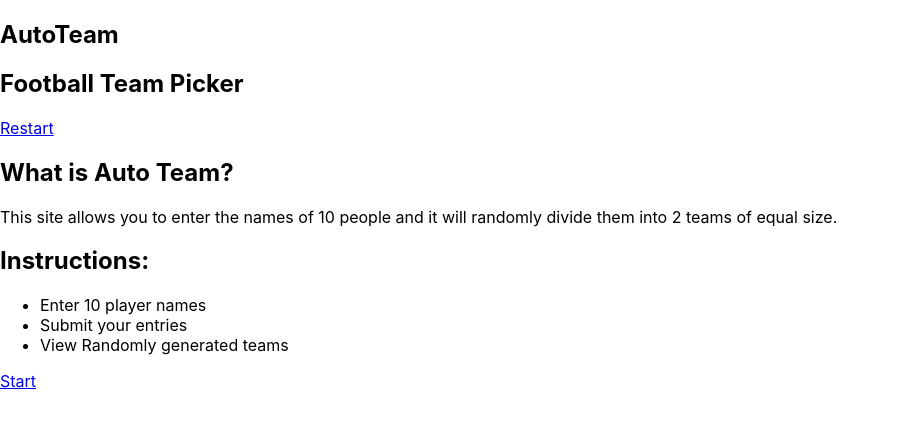
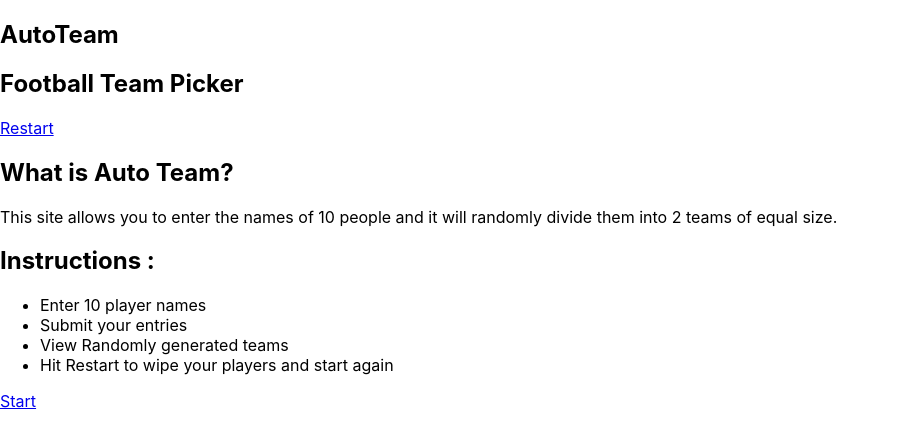
Before and after one commit to maslenm/football-team-generator, a React (Create React App) app: page / in a window 1280 px wide. Shown: the top 448 px of the page, without its empty margins (0-899 px from the left). Built offline with nearby package versions, Linux system fonts and the light colour scheme.

Commit message:
added instructions and site description to page.

```diff
--- a/src/components/Home.js
+++ b/src/components/Home.js
@@ -15,12 +15,13 @@ const Home = () => (
 		</section>
 		<section className="instruction">
 			<header className="instruction-header">
-				<h2>Instructions:</h2>
+				<h2>Instructions :</h2>
 			</header>
 			<ul className="instruction-list">
 				<li>Enter 10 player names</li>
 				<li>Submit your entries</li>
 				<li>View Randomly generated teams</li>
+				<li>Hit Restart to wipe your players and start again</li>
 			</ul>
 		</section>
 		<section className="start">
```
